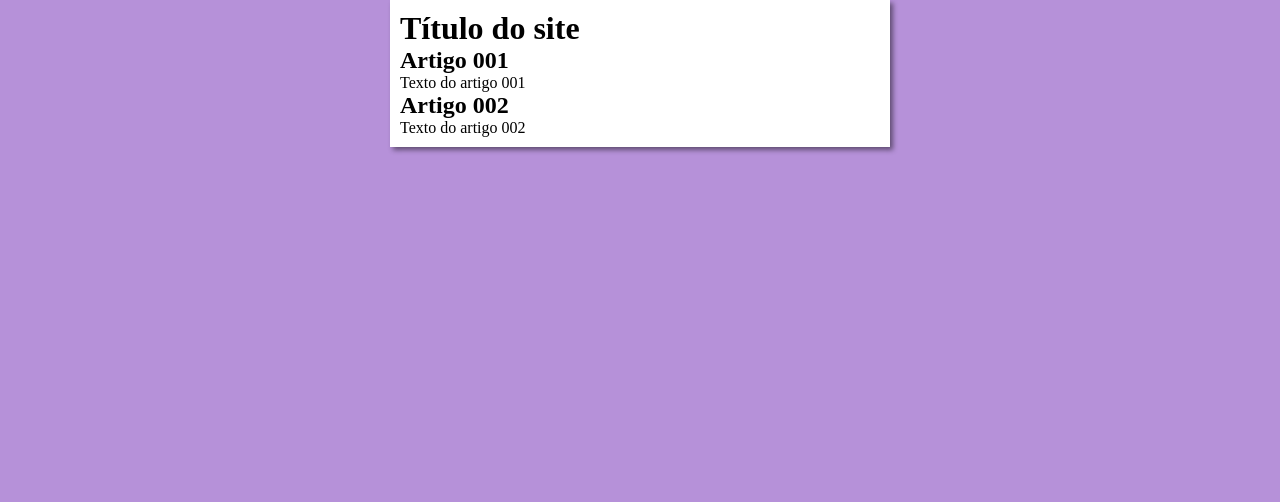
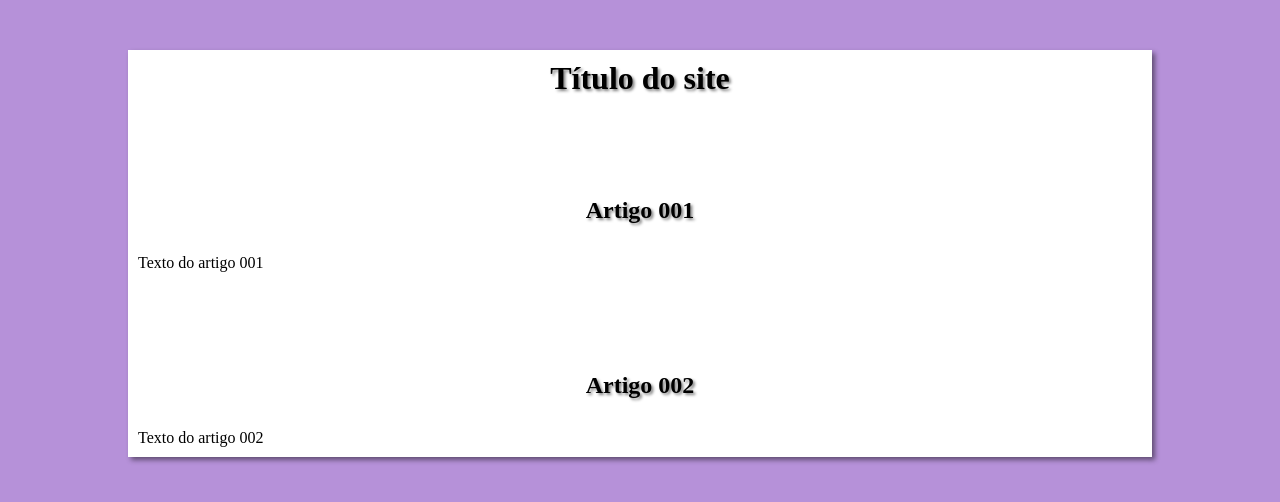
Before and after one commit to debem1972/projetoSite, a plain HTML site: page index.html in a window 1280 px wide. Drawn offline with Linux system fonts and the light colour scheme.

Commit message:
Modificações no estilo da página

```diff
--- a/css/style.css
+++ b/css/style.css
@@ -1,18 +1,36 @@
-*{
+* {
     margin: 0;
     padding: 0;
     box-sizing: border-box;
 }
 
-body{
-   background-color:rgb(182, 145, 217) ;
-
+body {
+    background-color: rgb(182, 145, 217);
 }
 
-main{
-    background-color:#fff;
-    margin: auto;
-    width: 500px;
+
+
+main {
+    /*display: flex;
+    flex-direction:column;*/
+    background-color: #fff;
+    margin: 50px auto;
+    width: 80vw;
     padding: 10px;
-    box-shadow:3px 3px 5px rgba(0,0,0, 0.473);
+    box-shadow: 3px 3px 5px rgba(0, 0, 0, 0.473);
 }
+
+main h1,
+h2 {
+    text-align: center;
+    text-shadow: 2px 2px 3px grey
+}
+
+
+article {
+    margin-top: 100px;
+}
+
+article p {
+    margin-top: 30px;
+}
```
